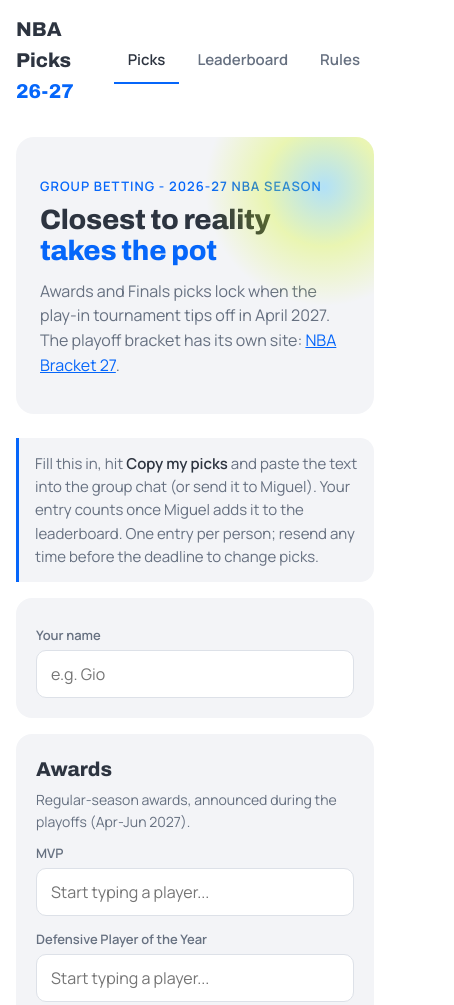
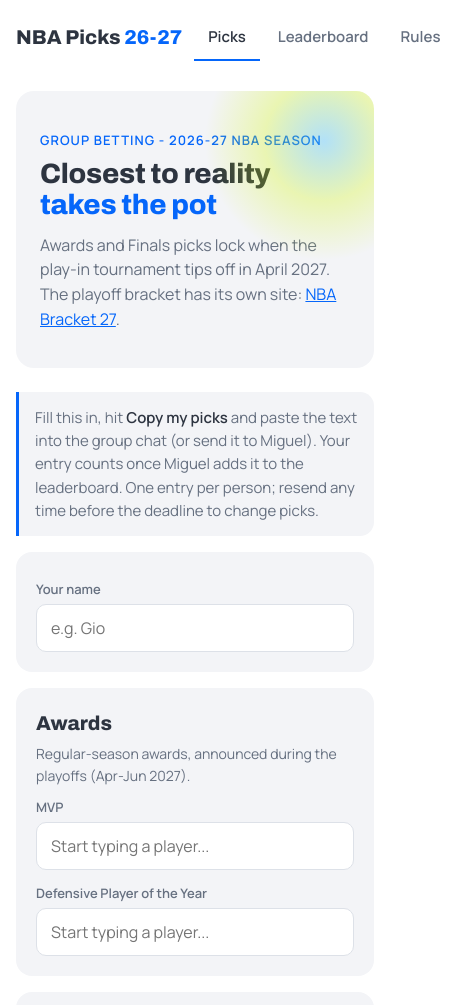
Before and after one commit to miguelbiacora2000-gif/nba-predictions-27, a plain HTML site: page index.html in a window 390 px wide. Shown: the top 1005 px of the page, 454 px wide, since content can reach past the window. Drawn offline with Linux system fonts and the light colour scheme.

Commit message:
Prevent brand wrap on mobile

```diff
--- a/assets/site.css
+++ b/assets/site.css
@@ -152,3 +152,4 @@ html.js .reveal.in-view { opacity: 1; transform: none;
   *, *::before, *::after { animation: none !important; transition: none !important; }
   html.js .reveal { opacity: 1; transform: none; }
 }
+.site-header .brand { white-space: nowrap; }
```
